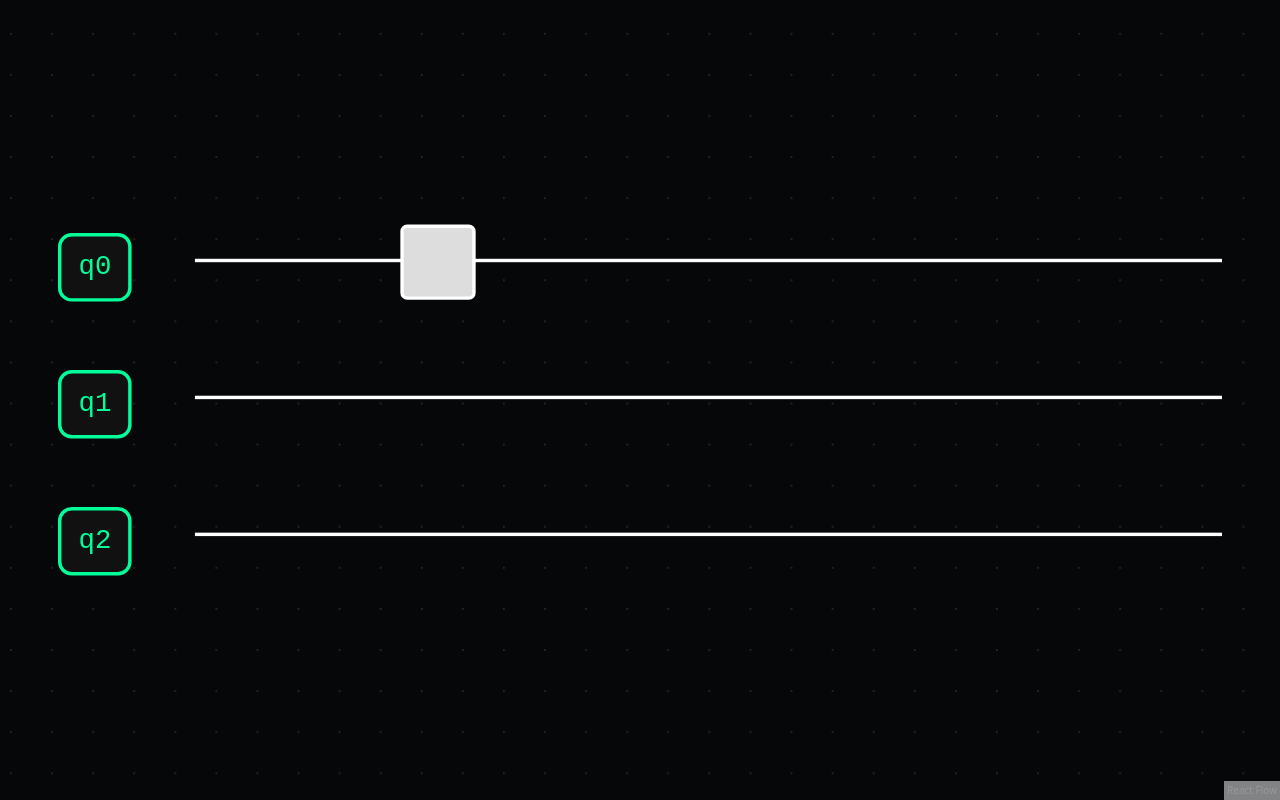
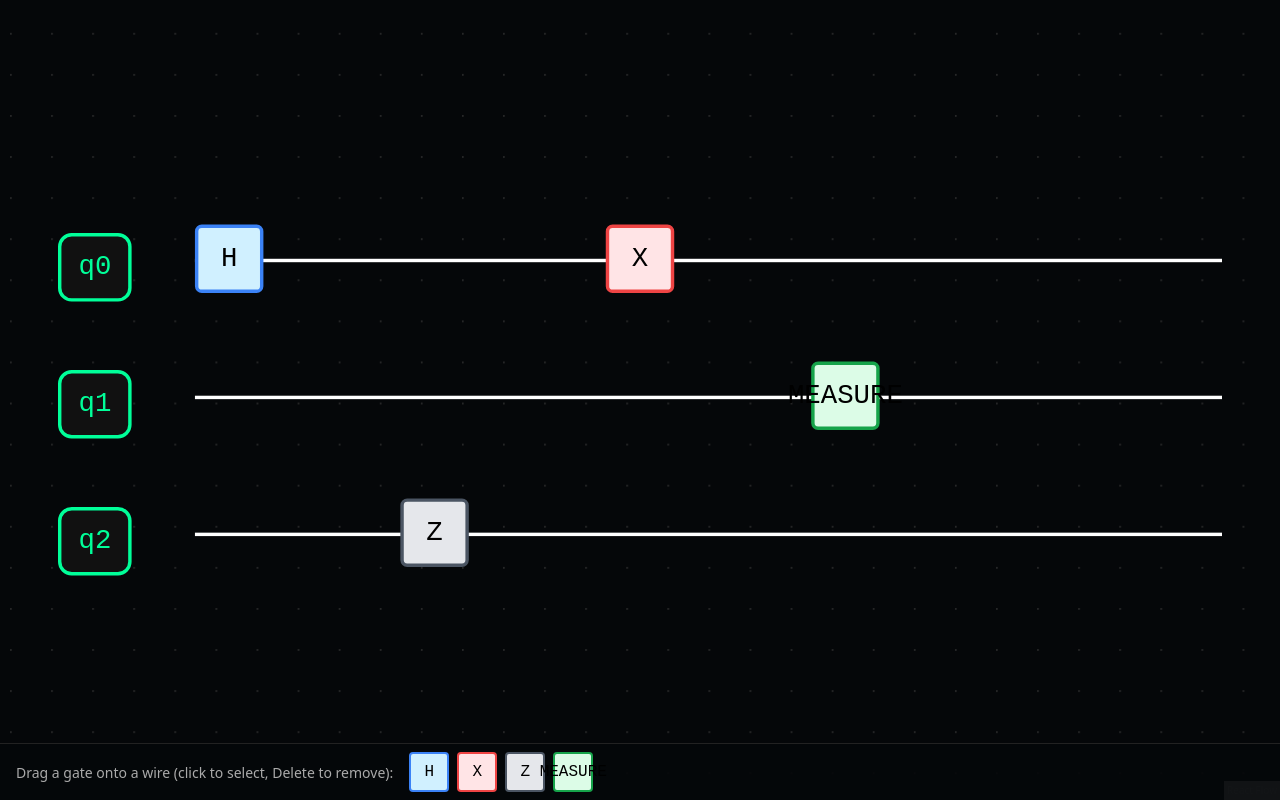
Before and after one commit to raw1218/QuantumCircuitSimulator, a React (Vite) app in the folder quantum-sim/: page / in a window 1280 px wide. Built offline with nearby package versions, Linux system fonts and the light colour scheme.

Commit message:
Drag and Drop Nodes onto Path

```diff
--- a/quantum-sim/src/App.tsx
+++ b/quantum-sim/src/App.tsx
@@ -1,169 +1,116 @@
+// src/App.tsx
+import { useRef, useState, useEffect } from 'react';
+import type { DragEvent } from 'react';
 import {
     ReactFlow,
     Background,
+    useNodesState,
+    useEdgesState,
+    ReactFlowProvider,
+    useReactFlow,
     type Node,
     type Edge,
-    type NodeProps,
-    useNodesState,
-    useEdgesState,
+    type NodeChange,
+    type EdgeChange,
+    type SelectionChange,
 } from '@xyflow/react';
 
-// === Custom node types ===
+import { nodeTypes, GateGlyph } from './quantum/nodes';
+import { initialNodes, initialEdges } from './quantum/scene';
+import { snapToRow, snapToCol, GATE_Y_OFFSET } from './quantum/layout';
+import type { GateKind } from './quantum/model';
 
-// Green label node for each qubit
-function QubitLabelNode(props: NodeProps) {
-    const label = (props.data as { label?: string }).label ?? 'q?';
-    return (
-        <div
-            style={{
-                padding: '6px 10px',
-                borderRadius: 8,
-                border: '2px solid #00ff99',
-                background: '#111',
-                color: '#00ff99',
-                fontSize: 16,
-                fontFamily: 'monospace',
-            }}
-        >
-            {label}
-        </div>
-    );
-}
+const GATE_PALETTE: GateKind[] = ['H', 'X', 'Z', 'MEASURE'];
 
-// Wire node: just a horizontal line
-function WireNode() {
-    return (
-        <div
-            style={{
-                width: '600px',
-                height: 0,
-                borderTop: '2px solid #ffffff',
-                pointerEvents: 'none',
-            }}
-        />
-    );
-}
+function CircuitCanvas() {
+    const reactFlowWrapper = useRef<HTMLDivElement | null>(null);
+    const [nodes, setNodes, onNodesChangeBase] = useNodesState<Node>(initialNodes);
+    const [edges, setEdges, onEdgesChangeBase] = useEdgesState<Edge>(initialEdges);
+    const { screenToFlowPosition } = useReactFlow();
 
-// Gate node: little white box (placeholder gate)
-function GateNode(props: NodeProps) {
-    const label = (props.data as { label?: string }).label ?? '';
-    return (
-        <div
-            style={{
-                width: 40,
-                height: 40,
-                borderRadius: 4,
-                border: '2px solid #ffffff',
-                background: '#dddddd',
-                color: '#000000',
-                fontSize: 16,
-                fontFamily: 'monospace',
-                display: 'flex',
-                alignItems: 'center',
-                justifyContent: 'center',
-            }}
-        >
-            {label}
-        </div>
-    );
-}
+    const [selectedNodeId, setSelectedNodeId] = useState<string | null>(null);
 
-const nodeTypes = {
-    qubitLabel: QubitLabelNode,
-    wire: WireNode,
-    gate: GateNode,
+    // Wrap default node changes to keep selection in sync (optional but safe)
+    const onNodesChange = (changes: NodeChange[]) => {
+        onNodesChangeBase(changes);
     };
 
-// === Layout constants ===
-const N_QUBITS = 3;
-const ROW_HEIGHT = 80;
-const Y_OFFSET = 120;
-const X_LABEL = 40;
-const X_WIRE = 120;
-const COL_WIDTH = 120; // distance between "time steps"
+    const onEdgesChange = (changes: EdgeChange[]) => {
+        onEdgesChangeBase(changes);
+    };
 
-// Helpers: grid positions
-const rowY = (row: number) => Y_OFFSET + row * ROW_HEIGHT;
-const colX = (col: number) => X_WIRE + col * COL_WIDTH;
+    // Track selection from ReactFlow
+    const handleSelectionChange = (params: SelectionChange) => {
+        const gateNode = params.nodes.find((n) => n.type === 'gate');
+        setSelectedNodeId(gateNode ? gateNode.id : null);
+    };
 
-// Snap helpers
-const clamp = (v: number, min: number, max: number) =>
-    v < min ? min : v > max ? max : v;
+    // Delete selected gate when pressing Delete / Backspace
+    useEffect(() => {
+        const handleKeyDown = (event: KeyboardEvent) => {
+            if (!selectedNodeId) return;
 
-function snapToRow(y: number): { row: number; ySnapped: number } {
-    let bestRow = 0;
-    let bestDist = Infinity;
-    for (let r = 0; r < N_QUBITS; r++) {
-        const targetY = rowY(r);
-        const dist = Math.abs(y - targetY);
-        if (dist < bestDist) {
-            bestDist = dist;
-            bestRow = r;
+            if (event.key === 'Delete' || event.key === 'Backspace') {
+                event.preventDefault();
+                setNodes((nds) => nds.filter((n) => n.id !== selectedNodeId));
+                setEdges((eds) =>
+                    eds.filter((e) => e.source !== selectedNodeId && e.target !== selectedNodeId),
+                );
+                setSelectedNodeId(null);
             }
-    }
-    return { row: bestRow, ySnapped: rowY(bestRow) };
-}
+        };
 
-function snapToCol(x: number): { col: number; xSnapped: number } {
-    // Convert x to a column index relative to X_WIRE
-    const rawCol = Math.round((x - X_WIRE) / COL_WIDTH);
-    const col = clamp(rawCol, 0, 6); // allow up to e.g. 7 columns for now
-    return { col, xSnapped: colX(col) };
-}
+        window.addEventListener('keydown', handleKeyDown);
+        return () => window.removeEventListener('keydown', handleKeyDown);
+    }, [selectedNodeId, setNodes, setEdges]);
 
-// === Initial node builders ===
+    const handleDrop = (event: DragEvent<HTMLDivElement>) => {
+        event.preventDefault();
 
-function buildRailNodes(): Node[] {
-    const nodes: Node[] = [];
+        const kind =
+            (event.dataTransfer.getData('text/plain') as GateKind) ||
+            (event.dataTransfer.getData('application/gate-kind') as GateKind);
 
-    for (let q = 0; q < N_QUBITS; q++) {
-        const y = rowY(q);
+        if (!kind) return;
+        if (!reactFlowWrapper.current) return;
 
-        nodes.push({
-            id: `q${q}-label`,
-            position: { x: X_LABEL, y: y - 15 },
-            data: { label: `q${q}` },
-            type: 'qubitLabel',
-            draggable: false,
+        const bounds = reactFlowWrapper.current.getBoundingClientRect();
+
+        const position = screenToFlowPosition({
+            x: event.clientX - bounds.left,
+            y: event.clientY - bounds.top,
         });
 
-        nodes.push({
-            id: `q${q}-wire`,
-            position: { x: X_WIRE, y },
-            data: {},
-            type: 'wire',
-            draggable: false,
-        });
-    }
+        const { ySnapped } = snapToRow(position.y + GATE_Y_OFFSET);
+        const { xSnapped } = snapToCol(position.x);
 
-    return nodes;
-}
+        const newId = `gate-${kind}-${Date.now()}`;
 
-function buildGateNodes(): Node[] {
-    const nodes: Node[] = [];
-
-    const row = 0; // q0
-    const col = 1; // second "time" column
-    const x = colX(col);
-    const y = rowY(row) - 20;
-
-    nodes.push({
-        id: `gate-${row}-${col}`,
-        position: { x, y },
-        data: { label: '' },
+        const newNode: Node = {
+            id: newId,
+            position: { x: xSnapped, y: ySnapped - GATE_Y_OFFSET },
+            data: { kind, label: kind },
             type: 'gate',
             draggable: true,
-    });
+            selected: true,   // <-- NEW
+        };
 
-    return nodes;
-}
+        // Insert node + deselect all others
+        setNodes((nds) =>
+            nds
+                .map((n) => ({ ...n, selected: false })) // clear old selections
+                .concat(newNode)
+        );
 
-const initialNodes: Node[] = [...buildRailNodes(), ...buildGateNodes()];
-const initialEdges: Edge[] = [];
+        // Track selected node id
+        setSelectedNodeId(newId);
+    };
 
-export default function App() {
-    const [nodes, setNodes, onNodesChange] = useNodesState(initialNodes);
-    const [edges, , onEdgesChange] = useEdgesState(initialEdges);
+
+    const handleDragOver = (event: DragEvent<HTMLDivElement>) => {
+        event.preventDefault();
+        event.dataTransfer.dropEffect = 'move';
+    };
 
     return (
         <div
@@ -171,7 +118,16 @@ export default function App() {
                 width: '100vw',
                 height: '100vh',
                 background: '#050709',
+                position: 'relative',
+                overflow: 'hidden',
             }}
+        >
+            {/* ReactFlow canvas wrapper */}
+            <div
+                ref={reactFlowWrapper}
+                style={{ width: '100%', height: '100%' }}
+                onDrop={handleDrop}
+                onDragOver={handleDragOver}
             >
                 <ReactFlow
                     nodes={nodes}
@@ -179,11 +135,12 @@ export default function App() {
                     nodeTypes={nodeTypes}
                     onNodesChange={onNodesChange}
                     onEdgesChange={onEdgesChange}
+                    onSelectionChange={handleSelectionChange}
                     onNodeDragStop={(_, node) => {
                         if (node.type !== 'gate') return;
 
                         const { x, y } = node.position;
-                    const { ySnapped } = snapToRow(y + 20); // +20 to account for gate offset
+                        const { ySnapped } = snapToRow(y + GATE_Y_OFFSET);
                         const { xSnapped } = snapToCol(x);
 
                         setNodes((nds) =>
@@ -191,14 +148,14 @@ export default function App() {
                                 n.id === node.id
                                     ? {
                                         ...n,
-                                    position: { x: xSnapped, y: ySnapped - 20 },
+                                        position: { x: xSnapped, y: ySnapped - GATE_Y_OFFSET },
                                     }
                                     : n,
                             ),
                         );
                     }}
                     fitView
-                elementsSelectable={false}
+                    elementsSelectable={true}   // allow selecting gates
                     panOnScroll
                     zoomOnScroll={false}
                     zoomOnDoubleClick={false}
@@ -207,5 +164,59 @@ export default function App() {
                     <Background color="#333" gap={24} />
                 </ReactFlow>
             </div>
+
+            {/* Bottom gate palette */}
+            <div
+                style={{
+                    position: 'absolute',
+                    left: 0,
+                    right: 0,
+                    bottom: 0,
+                    padding: '8px 16px',
+                    background: 'rgba(5, 7, 9, 0.9)',
+                    borderTop: '1px solid #222',
+                    display: 'flex',
+                    gap: 8,
+                    alignItems: 'center',
+                }}
+            >
+                <span
+                    style={{
+                        color: '#aaa',
+                        fontSize: 14,
+                        fontFamily: 'system-ui, sans-serif',
+                        marginRight: 8,
+                    }}
+                >
+                    Drag a gate onto a wire (click to select, Delete to remove):
+                </span>
+
+                {GATE_PALETTE.map((kind) => (
+                    <div
+                        key={kind}
+                        draggable
+                        onDragStart={(event) => {
+                            event.dataTransfer.setData('text/plain', kind);
+                            event.dataTransfer.setData('application/gate-kind', kind);
+                            event.dataTransfer.effectAllowed = 'move';
+                        }}
+                        style={{
+                            cursor: 'grab',
+                            userSelect: 'none',
+                        }}
+                    >
+                        <GateGlyph kind={kind} />
+                    </div>
+                ))}
+            </div>
+        </div>
     );
 }
+
+export default function App() {
+    return (
+        <ReactFlowProvider>
+            <CircuitCanvas />
+        </ReactFlowProvider>
+    );
+}
--- a/quantum-sim/src/quantum/layout.ts
+++ b/quantum-sim/src/quantum/layout.ts
@@ -0,0 +1,39 @@
+// src/quantum/layout.ts
+
+export const N_QUBITS = 3;
+
+export const ROW_HEIGHT = 80;
+export const Y_OFFSET = 120;
+export const X_LABEL = 40;
+export const X_WIRE = 120;
+export const COL_WIDTH = 120; // distance between "time steps"
+export const MAX_COLS = 6;
+export const GATE_Y_OFFSET = 20;
+
+export const rowY = (row: number) => Y_OFFSET + row * ROW_HEIGHT;
+export const colX = (col: number) => X_WIRE + col * COL_WIDTH;
+
+const clamp = (v: number, min: number, max: number) =>
+    v < min ? min : v > max ? max : v;
+
+export function snapToRow(y: number): { row: number; ySnapped: number } {
+    let bestRow = 0;
+    let bestDist = Infinity;
+
+    for (let r = 0; r < N_QUBITS; r++) {
+        const targetY = rowY(r);
+        const dist = Math.abs(y - targetY);
+        if (dist < bestDist) {
+            bestDist = dist;
+            bestRow = r;
+        }
+    }
+
+    return { row: bestRow, ySnapped: rowY(bestRow) };
+}
+
+export function snapToCol(x: number): { col: number; xSnapped: number } {
+    const rawCol = Math.round((x - X_WIRE) / COL_WIDTH);
+    const col = clamp(rawCol, 0, MAX_COLS);
+    return { col, xSnapped: colX(col) };
+}
--- /dev/null
+++ b/quantum-sim/src/quantum/model.ts
@@ -0,0 +1,26 @@
+// src/quantum/model.ts
+
+export type GateKind = 'H' | 'X' | 'Y' | 'Z' | 'MEASURE' | 'CNOT';
+
+export type GateSpec = {
+    id: string;
+    kind: GateKind;
+    row: number;
+    col: number;
+    ctrlRow?: number;
+};
+
+export type Circuit = {
+    nQubits: number;
+    gates: GateSpec[];
+};
+
+export const sampleCircuit: Circuit = {
+    nQubits: 3,
+    gates: [
+        { id: 'g-H-q0c0', kind: 'H', row: 0, col: 0 },
+        { id: 'g-X-q0c2', kind: 'X', row: 0, col: 2 },
+        { id: 'g-Z-q2c1', kind: 'Z', row: 2, col: 1 },
+        { id: 'g-M-q1c3', kind: 'MEASURE', row: 1, col: 3 },
+    ],
+};
--- a/quantum-sim/src/quantum/nodes.tsx
+++ b/quantum-sim/src/quantum/nodes.tsx
@@ -0,0 +1,115 @@
+// src/quantum/nodes.tsx
+import type { NodeProps } from '@xyflow/react';
+import type { GateKind } from './model';
+
+// ===== Qubit label node (green box) =====
+export function QubitLabelNode(props: NodeProps) {
+    const label = (props.data as { label?: string }).label ?? 'q?';
+    return (
+        <div
+            style={{
+                padding: '6px 10px',
+                borderRadius: 8,
+                border: '2px solid #00ff99',
+                background: '#111',
+                color: '#00ff99',
+                fontSize: 16,
+                fontFamily: 'monospace',
+            }}
+        >
+            {label}
+        </div>
+    );
+}
+
+// ===== Wire node (horizontal line) =====
+export function WireNode() {
+    return (
+        <div
+            style={{
+                width: '600px',
+                height: 0,
+                borderTop: '2px solid #ffffff',
+                pointerEvents: 'none',
+            }}
+        />
+    );
+}
+
+// ===== Gate glyph (shared between canvas & palette) =====
+
+type GateGlyphProps = {
+    kind: GateKind | string;
+    label?: string;
+    selected?: boolean;
+};
+
+function gateStyleFor(kind: string | undefined) {
+    switch (kind) {
+        case 'H':
+            return { bg: '#d0f0ff', border: '#3b82f6' };
+        case 'X':
+            return { bg: '#ffe4e6', border: '#ef4444' };
+        case 'Y':
+            return { bg: '#fef3c7', border: '#f59e0b' };
+        case 'Z':
+            return { bg: '#e5e7eb', border: '#4b5563' };
+        case 'MEASURE':
+            return { bg: '#dcfce7', border: '#16a34a' };
+        case 'CNOT':
+            return { bg: '#f5f3ff', border: '#8b5cf6' };
+        default:
+            return { bg: '#dddddd', border: '#ffffff' };
+    }
+}
+
+export function GateGlyph({ kind, label, selected }: GateGlyphProps) {
+    const k = typeof kind === 'string' ? kind : '';
+    const style = gateStyleFor(k);
+    const text = label ?? k ?? '';
+
+    const borderWidth = selected ? 3 : 2;
+    const boxShadow = selected ? '0 0 8px rgba(129, 230, 217, 0.9)' : 'none';
+
+    return (
+        <div
+            style={{
+                width: 40,
+                height: 40,
+                borderRadius: 4,
+                border: `${borderWidth}px solid ${style.border}`,
+                background: style.bg,
+                color: '#000000',
+                fontSize: 16,
+                fontFamily: 'monospace',
+                display: 'flex',
+                alignItems: 'center',
+                justifyContent: 'center',
+                boxSizing: 'border-box',
+                boxShadow,
+            }}
+        >
+            {text}
+        </div>
+    );
+}
+
+// ===== Gate node (used by ReactFlow) =====
+
+type GateData = { label?: string; kind?: string };
+
+export function GateNode(props: NodeProps) {
+    const data = props.data as GateData;
+    const kind = data.kind ?? '';
+    const label = data.label ?? kind ?? '';
+
+    return <GateGlyph kind={kind} label={label} selected={props.selected} />;
+}
+
+// ===== Node type map for ReactFlow =====
+
+export const nodeTypes = {
+    qubitLabel: QubitLabelNode,
+    wire: WireNode,
+    gate: GateNode,
+};
--- a/quantum-sim/src/quantum/scene.ts
+++ b/quantum-sim/src/quantum/scene.ts
@@ -0,0 +1,61 @@
+// src/quantum/scene.ts
+import type { Node, Edge } from '@xyflow/react';
+import {
+    N_QUBITS,
+    rowY,
+    colX,
+    X_LABEL,
+    X_WIRE,
+    GATE_Y_OFFSET,
+} from './layout';
+import { sampleCircuit, type Circuit, type GateSpec } from './model';
+
+function buildRailNodes(circ: Circuit): Node[] {
+    const nodes: Node[] = [];
+
+    for (let q = 0; q < circ.nQubits; q++) {
+        const y = rowY(q);
+
+        nodes.push({
+            id: `q${q}-label`,
+            position: { x: X_LABEL, y: y - 15 },
+            data: { label: `q${q}` },
+            type: 'qubitLabel',
+            draggable: false,
+        });
+
+        nodes.push({
+            id: `q${q}-wire`,
+            position: { x: X_WIRE, y },
+            data: {},
+            type: 'wire',
+            draggable: false,
+        });
+    }
+
+    return nodes;
+}
+
+function gateSpecToNode(g: GateSpec): Node {
+    const x = colX(g.col);
+    const y = rowY(g.row) - GATE_Y_OFFSET;
+
+    return {
+        id: g.id,
+        position: { x, y },
+        data: { kind: g.kind, label: g.kind },
+        type: 'gate',
+        draggable: true,
+    };
+}
+
+function buildGateNodes(circ: Circuit): Node[] {
+    return circ.gates.map(gateSpecToNode);
+}
+
+export const initialNodes: Node[] = [
+    ...buildRailNodes(sampleCircuit),
+    ...buildGateNodes(sampleCircuit),
+];
+
+export const initialEdges: Edge[] = [];
```
Lines whose indentation alone changed are shown as unchanged.
